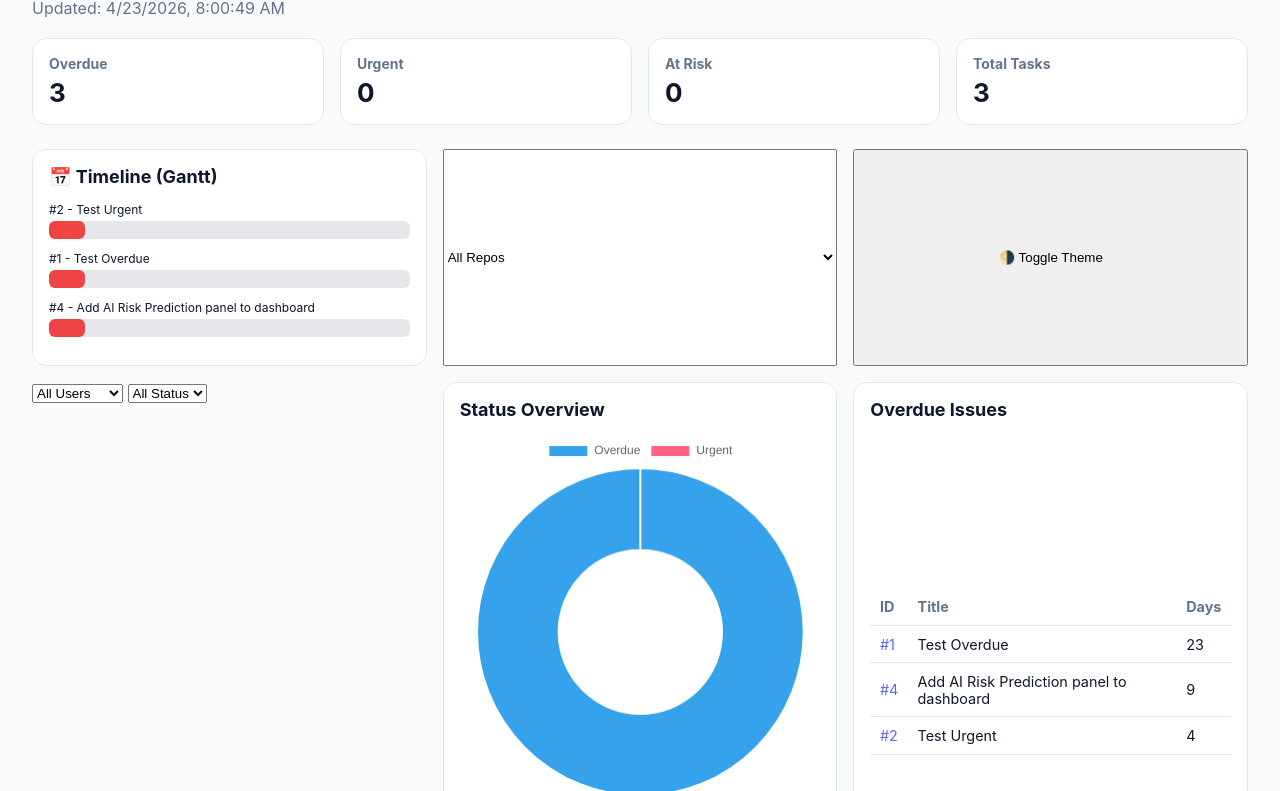
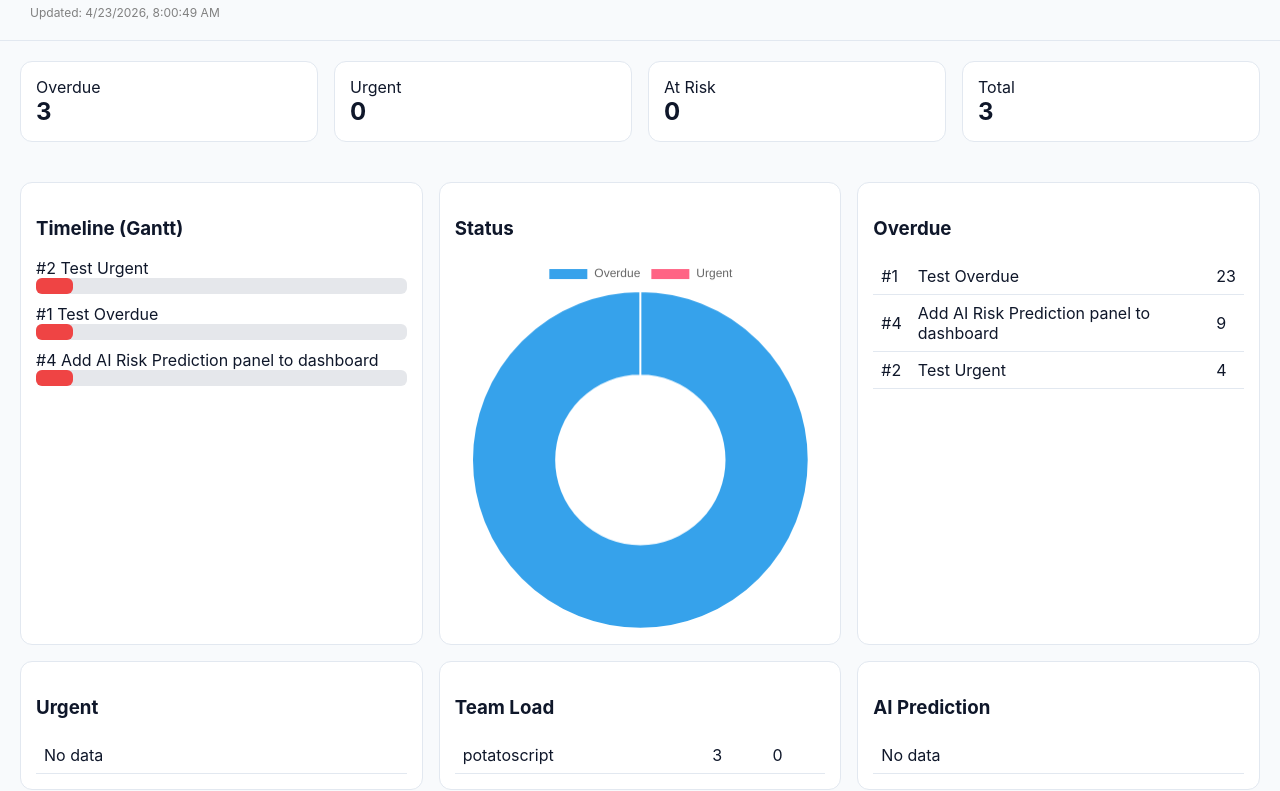
Before and after one commit to potatoscript/portfolio-dashboard, a website: page docs/index.html in a window 1280 px wide. Shown: the part 84-875 px from the top of the page. Drawn offline with nearby package versions, Linux system fonts and the light colour scheme.

Commit message:
Update index.html

```diff
--- a/docs/index.html
+++ b/docs/index.html
@@ -3,7 +3,7 @@
 <head>
 <meta charset="UTF-8" />
 <meta name="viewport" content="width=device-width, initial-scale=1" />
-<title>Portfolio Project Dashboard</title>
+<title>Portfolio Dashboard</title>
 
 <script src="https://cdn.jsdelivr.net/npm/chart.js"></script>
 
@@ -21,109 +21,114 @@
   --primary:#6366f1;
 }
 
+body.dark {
+  --bg:#0f172a;
+  --card:#111827;
+  --text:#e5e7eb;
+  --border:#1f2933;
+}
+
 body {
   margin:0;
   font-family:-apple-system,BlinkMacSystemFont,"Segoe UI",Roboto;
   background:var(--bg);
   color:var(--text);
-  padding:2rem;
 }
 
-h1 {
-  margin:0;
-  font-size:28px;
+/* HEADER */
+.header {
+  display:flex;
+  justify-content:space-between;
+  align-items:center;
+  padding:20px 30px;
+  border-bottom:1px solid var(--border);
 }
 
-.sub {
-  color:var(--muted);
-  margin-bottom:20px;
+.controls {
+  display:flex;
+  gap:10px;
 }
 
-/* ===================== */
-/* KPI CARDS */
-/* ===================== */
+select, button {
+  padding:6px 10px;
+  border-radius:8px;
+  border:1px solid var(--border);
+  background:var(--card);
+  color:var(--text);
+}
+
+/* KPI */
 .kpis {
   display:grid;
-  grid-template-columns:repeat(auto-fit,minmax(200px,1fr));
+  grid-template-columns:repeat(auto-fit,minmax(180px,1fr));
   gap:1rem;
-  margin-bottom:1.5rem;
+  padding:20px;
 }
 
 .kpi {
   background:var(--card);
   border:1px solid var(--border);
-  border-radius:14px;
-  padding:1rem;
-}
-
-.kpi h3 {
-  margin:0;
-  font-size:14px;
-  color:var(--muted);
+  border-radius:12px;
+  padding:15px;
 }
 
 .kpi .value {
-  font-size:26px;
+  font-size:24px;
   font-weight:bold;
-  margin-top:5px;
 }
 
-/* ===================== */
 /* GRID */
-/* ===================== */
 .dashboard {
   display:grid;
-  grid-template-columns:repeat(auto-fit,minmax(340px,1fr));
+  grid-template-columns:repeat(auto-fit,minmax(350px,1fr));
   gap:1rem;
+  padding:20px;
 }
 
 .card {
   background:var(--card);
-  border-radius:14px;
-  padding:1rem;
   border:1px solid var(--border);
+  border-radius:12px;
+  padding:15px;
+  transition:.3s;
 }
 
-.card h2 {
-  margin-top:0;
-  font-size:18px;
+.card:hover {
+  transform:translateY(-4px);
 }
 
-/* ===================== */
 /* TABLE */
-/* ===================== */
 table {
   width:100%;
   border-collapse:collapse;
-  font-size:.9rem;
 }
 
 th, td {
-  padding:.6rem;
+  padding:8px;
   border-bottom:1px solid var(--border);
 }
 
 th {
+  color:var(--muted);
   text-align:left;
-  color:var(--muted);
 }
 
+/* BADGES */
 .badge {
   padding:3px 8px;
-  border-radius:8px;
+  border-radius:6px;
   font-size:12px;
-  font-weight:600;
 }
 
 .badge-danger { background:#fee2e2; color:#b91c1c; }
-.badge-warn   { background:#fef3c7; color:#92400e; }
-.badge-ok     { background:#dcfce7; color:#166534; }
+.badge-warn { background:#fef3c7; color:#92400e; }
+.badge-ok { background:#dcfce7; color:#166534; }
 
+/* PROGRESS */
 .progress {
   height:6px;
   background:#e5e7eb;
   border-radius:4px;
-  overflow:hidden;
 }
 
 .progress div {
@@ -131,333 +136,215 @@ th {
   background:var(--primary);
 }
 
-.empty {
-  color:var(--muted);
-  font-style:italic;
-}
+/* GANTT */
+.gantt-row { margin-bottom:10px; }
+.gantt-bar { height:16px; background:#e5e7eb; border-radius:6px; }
+.gantt-fill { height:100%; border-radius:6px; }
 
-a {
-  color:var(--primary);
-  text-decoration:none;
-}
-
-
-.gantt-row {
-  margin-bottom: 12px;
-}
-
-.gantt-label {
-  font-size: 12px;
-  margin-bottom: 4px;
-}
-
-.gantt-bar {
-  height: 18px;
-  border-radius: 6px;
-  position: relative;
-  background: #e5e7eb;
-}
-
-.gantt-fill {
-  height: 100%;
-  border-radius: 6px;
-  position: absolute;
-}
-
-.gantt-delayed { background: #ef4444; }
-.gantt-risk    { background: #f59e0b; }
-.gantt-ok      { background: #10b981; }
-
-.card {
-  transition: all .3s ease;
-}
-
-.card:hover {
-  transform: translateY(-4px);
-  box-shadow: 0 10px 25px rgba(0,0,0,0.08);
-}
-
-.fade-in {
-  animation: fadeIn .6s ease forwards;
-}
-
-@keyframes fadeIn {
-  from { opacity:0; transform: translateY(10px); }
-  to { opacity:1; transform: translateY(0); }
-}
-
-
-body.dark {
-  --bg:#0f172a;
-  --card:#111827;
-  --text:#e5e7eb;
-  --border:#1f2933;
-}
+.delayed { background:var(--danger); }
+.risk { background:var(--warn); }
+.ok { background:var(--ok); }
 
 </style>
 </head>
 
 <body>
 
-<h1>📊 Project Dashboard</h1>
-<p id="generatedAt" class="sub">Loading...</p>
-
-<!-- KPI -->
-<div class="kpis">
-  <div class="kpi">
-    <h3>Overdue</h3>
-    <div id="kpiOverdue" class="value">0</div>
-  </div>
-  <div class="kpi">
-    <h3>Urgent</h3>
-    <div id="kpiUrgent" class="value">0</div>
-  </div>
-  <div class="kpi">
-    <h3>At Risk</h3>
-    <div id="kpiRisk" class="value">0</div>
-  </div>
-  <div class="kpi">
-    <h3>Total Tasks</h3>
-    <div id="kpiTotal" class="value">0</div>
-  </div>
+<!-- HEADER -->
+<div class="header">
+  <div>
+    <h2>📊 Portfolio Dashboard</h2>
+    <div id="updated" style="font-size:12px;color:gray;"></div>
   </div>
 
-<div class="dashboard">
-
-  <div class="card">
-    <h2>📅 Timeline (Gantt)</h2>
-    <div id="gantt"></div>
-  </div>
-
-  <select id="repoSelect"></select>
-  <button onclick="toggleTheme()">🌗 Toggle Theme</button>
-
-  <div style="margin-bottom:1rem;">
-    <select id="filterUser"></select>
-    <select id="filterStatus">
-      <option value="">All Status</option>
+  <div class="controls">
+    <select id="repoFilter"></select>
+    <select id="userFilter"></select>
+    <select id="statusFilter">
+      <option value="">All</option>
       <option value="delayed">Delayed</option>
       <option value="at-risk">At Risk</option>
       <option value="on-track">On Track</option>
     </select>
+    <button onclick="toggleTheme()">🌗</button>
+  </div>
 </div>
 
-  <!-- STATUS -->
+<!-- KPI -->
+<div class="kpis">
+  <div class="kpi"><div>Overdue</div><div id="kpiOverdue" class="value"></div></div>
+  <div class="kpi"><div>Urgent</div><div id="kpiUrgent" class="value"></div></div>
+  <div class="kpi"><div>At Risk</div><div id="kpiRisk" class="value"></div></div>
+  <div class="kpi"><div>Total</div><div id="kpiTotal" class="value"></div></div>
+</div>
+
+<!-- DASHBOARD -->
+<div class="dashboard">
+
 <div class="card">
-    <h2>Status Overview</h2>
+  <h3>Timeline (Gantt)</h3>
+  <div id="gantt"></div>
+</div>
+
+<div class="card">
+  <h3>Status</h3>
   <canvas id="statusChart"></canvas>
 </div>
 
-  <!-- OVERDUE -->
 <div class="card">
-    <h2>Overdue Issues</h2>
-    <canvas id="overdueChart"></canvas>
-    <table>
-      <thead>
-        <tr><th>ID</th><th>Title</th><th>Days</th></tr>
-      </thead>
-      <tbody id="overdue"></tbody>
-    </table>
+  <h3>Overdue</h3>
+  <table><tbody id="overdue"></tbody></table>
 </div>
 
-  <!-- URGENT -->
 <div class="card">
-    <h2>Urgent Issues</h2>
-    <canvas id="urgentChart"></canvas>
-    <table>
-      <thead>
-        <tr><th>ID</th><th>Title</th><th>Days Left</th></tr>
-      </thead>
-      <tbody id="urgent"></tbody>
-    </table>
+  <h3>Urgent</h3>
+  <table><tbody id="urgent"></tbody></table>
 </div>
 
-  <!-- TEAM -->
 <div class="card">
-    <h2>Team Load</h2>
-    <canvas id="userChart"></canvas>
-    <table>
-      <thead>
-        <tr><th>User</th><th>Overdue</th><th>Urgent</th><th>Score</th></tr>
-      </thead>
-      <tbody id="users"></tbody>
-    </table>
+  <h3>Team Load</h3>
+  <table><tbody id="users"></tbody></table>
 </div>
 
-  <!-- PREDICTIONS -->
 <div class="card">
-    <h2>⚠️ AI Predictions</h2>
-    <table>
-      <thead>
-        <tr><th>ID</th><th>Title</th><th>Risk</th></tr>
-      </thead>
-      <tbody id="predictions"></tbody>
-    </table>
-  </div>
-
-  <!-- TIMELINE -->
-  <div class="card">
-    <h2>📅 Timeline Health</h2>
-    <table>
-      <thead>
-        <tr><th>ID</th><th>Title</th><th>Status</th><th>Progress</th></tr>
-      </thead>
-      <tbody id="timeline"></tbody>
-    </table>
+  <h3>AI Prediction</h3>
+  <table><tbody id="predictions"></tbody></table>
 </div>
 
 </div>
 
 <script>
+
+let RAW = {};
+
 fetch("overdue.json")
 .then(r => r.json())
 .then(data => {
+  RAW = data;
+  initFilters(data);
+  render();
+});
 
-  initFilters(data);
-  initRepos(data);
+// =======================
+// 🎯 RENDER
+// =======================
+function render() {
+  const data = applyFilters(RAW);
 
-  const filtered = applyFilters(data);
-
-  renderGantt(filtered);
-
-  document.getElementById("generatedAt").textContent =
-    "Updated: " + new Date(data.generatedAt).toLocaleString();
+  document.getElementById("updated").innerText =
+    "Updated: " + new Date(RAW.generatedAt).toLocaleString();
 
   // KPI
-  document.getElementById("kpiOverdue").textContent = data.overdueCount || 0;
-  document.getElementById("kpiUrgent").textContent = data.urgentCount || 0;
-  document.getElementById("kpiRisk").textContent = data.predictions?.length || 0;
-  document.getElementById("kpiTotal").textContent =
-    (data.overdueCount || 0) + (data.urgentCount || 0);
+  kpi("kpiOverdue", data.overdueCount);
+  kpi("kpiUrgent", data.urgentCount);
+  kpi("kpiRisk", data.predictions?.length);
+  kpi("kpiTotal", (data.overdueCount||0)+(data.urgentCount||0));
 
-  // STATUS CHART
+  renderChart(data);
+  renderTable("overdue", data.topOverdue, i =>
+    `<tr><td>#${i.number}</td><td>${i.title}</td><td>${i.daysOverdue}</td></tr>`);
+
+  renderTable("urgent", data.urgentItems, i =>
+    `<tr><td>#${i.number}</td><td>${i.title}</td><td>${i.daysLeft}</td></tr>`);
+
+  renderTable("users", data.overloadedUsers, u =>
+    `<tr><td>${u.user}</td><td>${u.overdue}</td><td>${u.urgent}</td></tr>`);
+
+  renderTable("predictions", data.predictions, i =>
+    `<tr><td>#${i.number}</td><td>${i.title}</td><td><span class="badge badge-danger">High</span></td></tr>`);
+
+  renderGantt(data);
+}
+
+// =======================
+// 📊 CHART
+// =======================
+function renderChart(data) {
   new Chart(document.getElementById("statusChart"), {
-    type: "doughnut",
-    data: {
-      labels: ["Overdue","Urgent"],
-      datasets: [{
-        data: [data.overdueCount || 0, data.urgentCount || 0]
-      }]
+    type:"doughnut",
+    data:{
+      labels:["Overdue","Urgent"],
+      datasets:[{ data:[data.overdueCount||0,data.urgentCount||0] }]
     }
   });
-
-  // HELPERS
-  const fill = (id, arr, fn) => {
-    const el = document.getElementById(id);
-    el.innerHTML = "";
-
-    if (!arr || !arr.length) {
-      el.innerHTML = `<tr><td colspan="4" class="empty">No data</td></tr>`;
-      return;
 }
 
-    arr.forEach(i => el.insertAdjacentHTML("beforeend", fn(i)));
-  };
-
-  const link = i =>
-    `<a href="https://github.com/${i.repo}/issues/${i.number}" target="_blank">#${i.number}</a>`;
-
-  // TABLES
-  fill("overdue", data.topOverdue, i =>
-    `<tr><td>${link(i)}</td><td>${i.title}</td><td>${i.daysOverdue}</td></tr>`);
-
-  fill("urgent", data.urgentItems, i =>
-    `<tr><td>${link(i)}</td><td>${i.title}</td><td>${i.daysLeft}</td></tr>`);
-
-  fill("users", data.overloadedUsers, u =>
-    `<tr><td>${u.user}</td><td>${u.overdue}</td><td>${u.urgent}</td><td>${u.score}</td></tr>`);
-
-  fill("predictions", data.predictions, i =>
-    `<tr><td>${link(i)}</td><td>${i.title}</td><td><span class="badge badge-danger">High</span></td></tr>`);
-
-  fill("timeline", data.timeline, t => {
-    let badge = "badge-ok";
-    if (t.status === "delayed") badge = "badge-danger";
-    else if (t.status === "at-risk") badge = "badge-warn";
-
-    return `
-      <tr>
-        <td>#${t.number}</td>
-        <td>${t.title}</td>
-        <td><span class="badge ${badge}">${t.status}</span></td>
-        <td>
-          <div class="progress">
-            <div style="width:${t.progress || 0}%"></div>
-          </div>
-        </td>
-      </tr>
-    `;
-  });
-
-});
-
-
+// =======================
+// 📅 GANTT
+// =======================
 function renderGantt(data) {
   const el = document.getElementById("gantt");
   el.innerHTML = "";
 
-  if (!data.timeline?.length) {
-    el.innerHTML = "<p class='empty'>No timeline data</p>";
-    return;
-  }
+  (data.timeline||[]).forEach(t=>{
+    let cls="ok";
+    if(t.status==="delayed") cls="delayed";
+    if(t.status==="at-risk") cls="risk";
 
-  data.timeline.forEach(task => {
-    const width = task.progress || 10;
-
-    let cls = "gantt-ok";
-    if (task.status === "delayed") cls = "gantt-delayed";
-    else if (task.status === "at-risk") cls = "gantt-risk";
-
-    el.insertAdjacentHTML("beforeend", `
+    el.innerHTML += `
       <div class="gantt-row">
-        <div class="gantt-label">#${task.number} - ${task.title}</div>
+        <div>#${t.number} ${t.title}</div>
         <div class="gantt-bar">
-          <div class="gantt-fill ${cls}" style="width:${width}%"></div>
+          <div class="gantt-fill ${cls}" style="width:${t.progress||10}%"></div>
         </div>
-      </div>
-    `);
+      </div>`;
   });
 }
 
-document.querySelectorAll(".card").forEach((c, i) => {
-  c.classList.add("fade-in");
-  c.style.animationDelay = (i * 0.1) + "s";
-});
-
-function initFilters(data) {
-  const users = [...new Set(data.overloadedUsers.map(u => u.user))];
-
-  const userSelect = document.getElementById("filterUser");
-
-  userSelect.innerHTML = `<option value="">All Users</option>` +
-    users.map(u => `<option>${u}</option>`).join("");
+// =======================
+// 🧰 HELPERS
+// =======================
+function renderTable(id, arr, fn) {
+  const el = document.getElementById(id);
+  el.innerHTML = arr?.length ? arr.map(fn).join("") :
+    `<tr><td colspan="3">No data</td></tr>`;
 }
 
-function applyFilters(data) {
-  const user = document.getElementById("filterUser").value;
+function kpi(id,val){
+  document.getElementById(id).innerText = val || 0;
+}
 
-  if (!user) return data;
+// =======================
+// 🔍 FILTERS
+// =======================
+function initFilters(data){
+  const repos=[...new Set([...data.topOverdue,...data.urgentItems].map(i=>i.repo))];
+  const users=[...new Set(data.overloadedUsers.map(u=>u.user))];
+
+  fillSelect("repoFilter",repos);
+  fillSelect("userFilter",users);
+
+  document.querySelectorAll("select").forEach(s=>{
+    s.addEventListener("change",render);
+  });
+}
+
+function fillSelect(id,list){
+  const el=document.getElementById(id);
+  el.innerHTML=`<option value="">All</option>`+
+    list.map(i=>`<option>${i}</option>`).join("");
+}
+
+function applyFilters(data){
+  const repo=document.getElementById("repoFilter").value;
+  const user=document.getElementById("userFilter").value;
+
+  const filter = arr => arr?.filter(i =>
+    (!repo || i.repo===repo) &&
+    (!user || i.user===user)
+  );
 
   return {
     ...data,
-    topOverdue: data.topOverdue.filter(i => i.user === user),
-    urgentItems: data.urgentItems.filter(i => i.user === user)
+    topOverdue: filter(data.topOverdue),
+    urgentItems: filter(data.urgentItems)
   };
 }
 
-function initRepos(data) {
-  const repos = [...new Set(
-    [...data.topOverdue, ...data.urgentItems].map(i => i.repo)
-  )];
-
-  const el = document.getElementById("repoSelect");
-
-  el.innerHTML =
-    `<option value="">All Repos</option>` +
-    repos.map(r => `<option>${r}</option>`).join("");
-}
-
-function toggleTheme() {
+// =======================
+// 🌗 THEME
+// =======================
+function toggleTheme(){
   document.body.classList.toggle("dark");
 }
 
```
Lines whose indentation alone changed are shown as unchanged.
